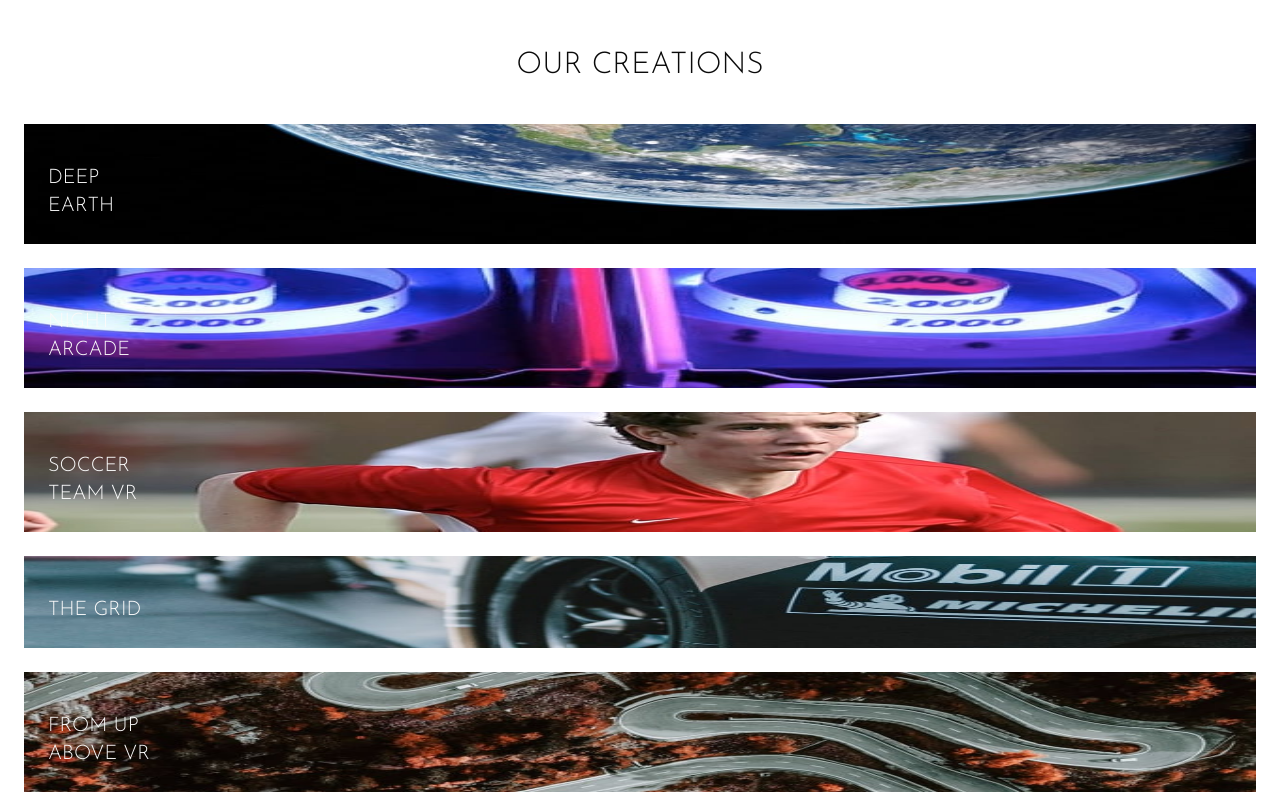
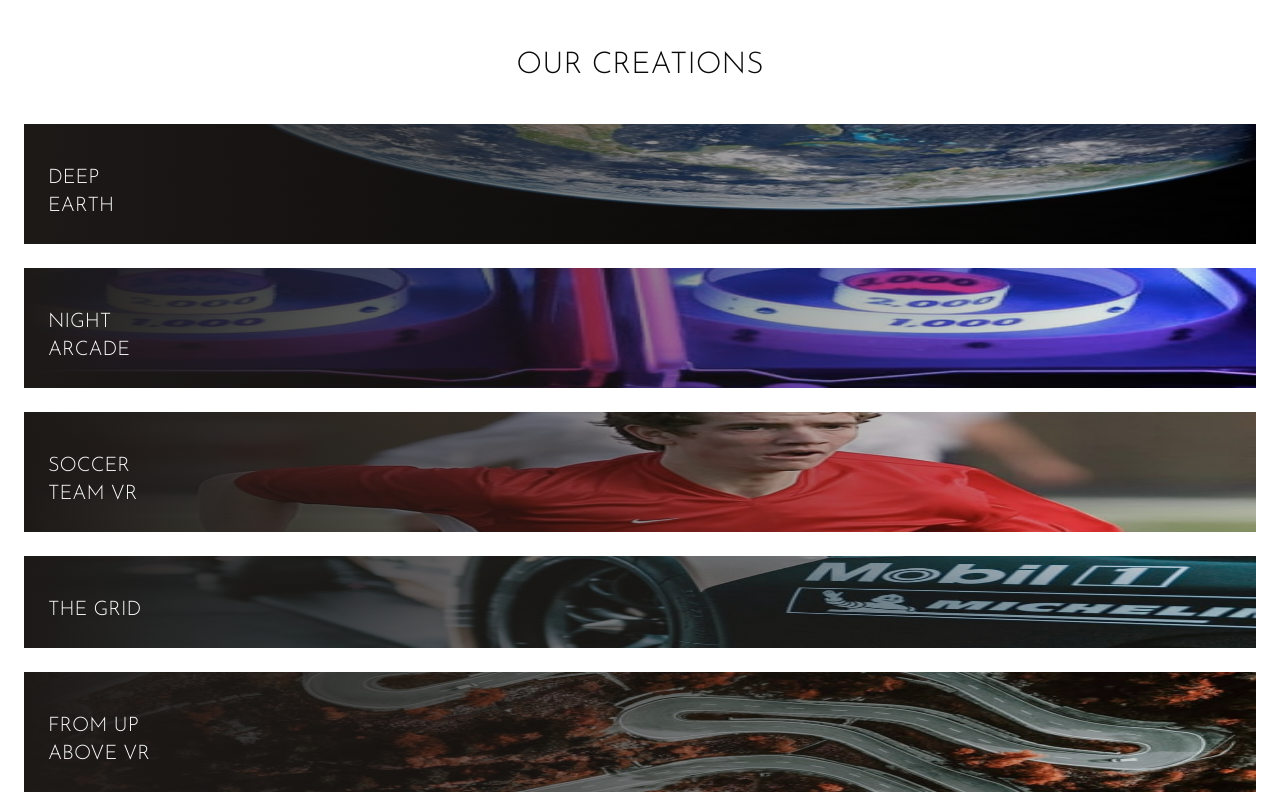
Before and after one commit to khaizter/loopstudios-landing-page-main, a Next.js app: page / in a window 1280 px wide. Shown: the part 1440-2240 px from the top of the page. Built offline with nearby package versions, Linux system fonts and the light colour scheme.

Commit message:
Creation item black gradient overlay

```diff
--- a/components/creation-section/creation-item.tsx
+++ b/components/creation-section/creation-item.tsx
@@ -12,6 +12,7 @@
   return (
     <li className="p-6 pt-10 bg-blue-300 relative text-xl text-neutral-50">
       <Image src={image} alt={label} fill />
+      <div className="absolute inset-0 bg-gradient-to-r from-stone-900 to-transparent"></div>
       <div className="relative z-10 uppercase max-w-[6.5rem]">{label}</div>
     </li>
   );
```
